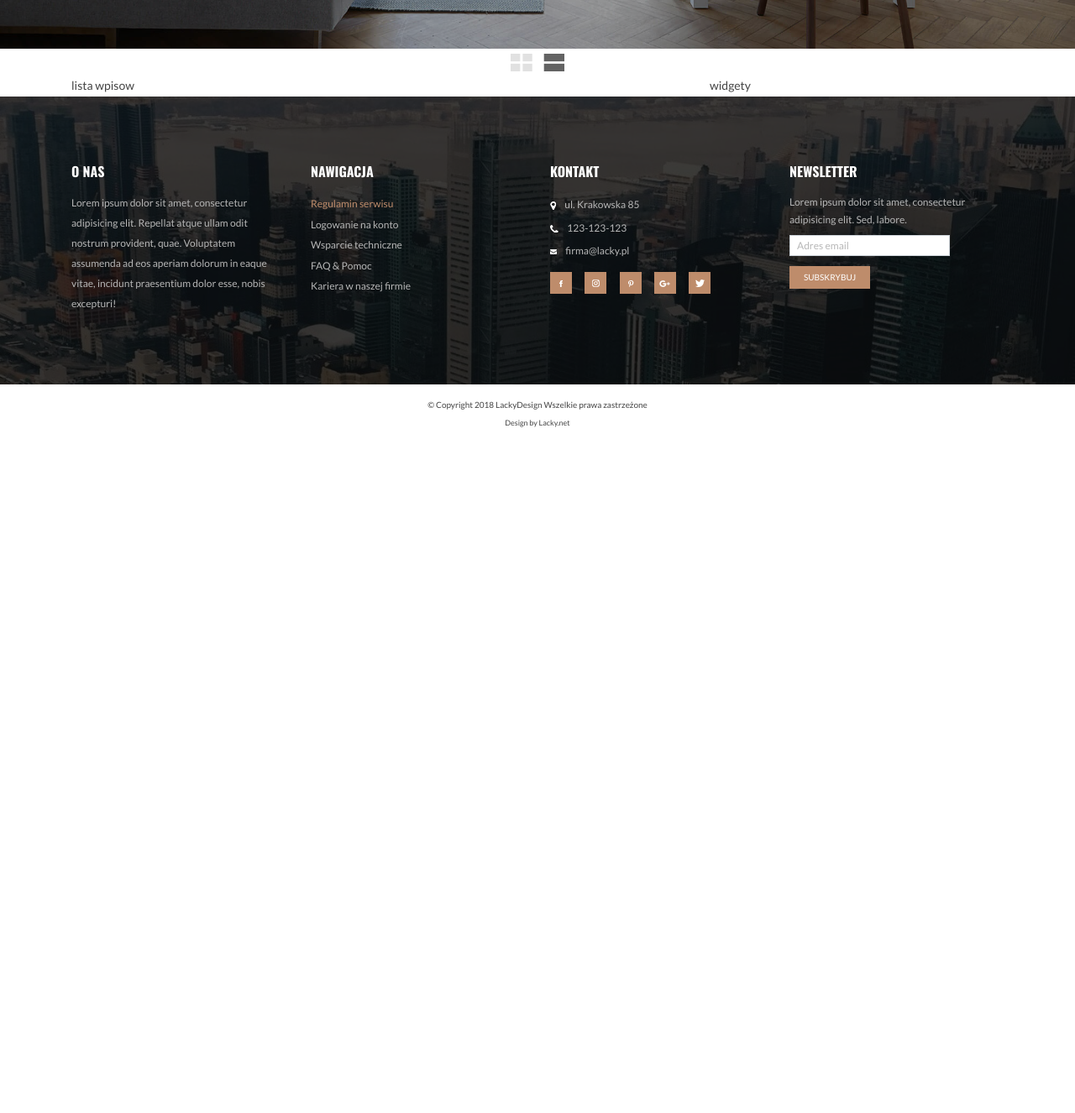
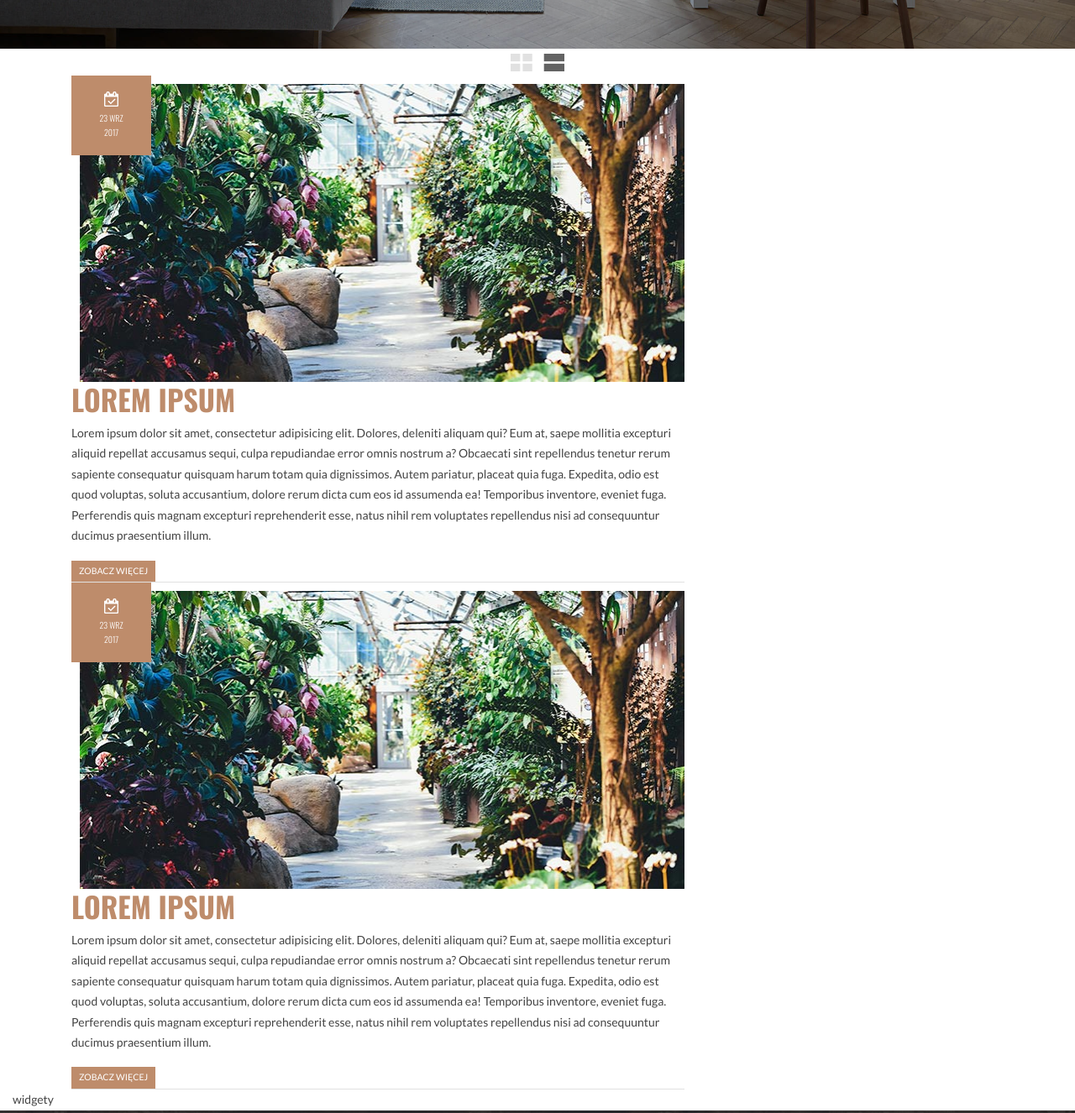
Before and after one commit to MaciejLacky/DesignWeb, a plain HTML site: page WebApplication4/post-list.html in a window 1280 px wide. Shown: the part 600-1926 px from the top of the page at 84% size. Before the commit the page ends 1127 px from the top, so only its background shows below. Drawn offline with nearby package versions, Linux system fonts and the light colour scheme; files whose address does not match are found by name.

Commit message:
add component button to post-list

```diff
--- a/WebApplication4/post-list.html
+++ b/WebApplication4/post-list.html
@@ -13,7 +13,7 @@
     <div class="bg-primary sk-header">
         <div class="container">
             <ul class="nav flex-column flex-md-row justify-content-lg-end text-uppercase">
-                <li class="nav-item sk-header-item-active">
+                <li class="nav-item ">
                     <a class="nav-link sk-header-item-link" href="index.html">Strona główna</a>
                 </li>
                 <li class="nav-item">
@@ -22,7 +22,7 @@
                 <li class="nav-item">
                     <a class="nav-link text-white sk-header-item-link" href="portfolio.html">Usługi</a>
                 </li>
-                <li class="nav-item">
+                <li class="nav-item sk-header-item-active">
                     <a class="nav-link text-white sk-header-item-link" href="post-list.html">Aktualności</a>
                 </li>
                 <li class="nav-item">
@@ -70,14 +70,58 @@
             </div>
             <div class="row">
                 <div class="col-lg-8">
-                    lista wpisow
+                    <div class="sk-post-item">
+                        <div class="sk-post-box">
+                            <div class="text-center bg-primary d-flex align-items-center sk-post-box-date">
+                                <div class="mx-auto sk-post-box-date-body">
+                                    <img class="d-none d-md-block mx-auto" src="images/ui/date-icon.png" alt="kalendarz">
+                                    <span class="text-white d-block sk-post-box-date-value">23 WRZ 2017</span>
+                                </div>
+                            </div>
+                            <div class="sk-post-box-body">
+                                <div class="sk-post-box-img">
+                                    <img class="img-fluid" src="images/posts/post-1.jpg" alt="post 1">
+                                </div>
+
+                            </div>
+                        </div>
+                    </div>
+                    <a class="d-block sk-post-item-link" href="post.html">
+                        <h2 class="text-uppercase sk-post-item-title">lorem ipsum</h2>
+                    </a>
+                    <p>Lorem ipsum dolor sit amet, consectetur adipisicing elit. Dolores, deleniti aliquam qui? Eum at, saepe mollitia excepturi aliquid repellat accusamus sequi, culpa repudiandae error omnis nostrum a? Obcaecati sint repellendus tenetur rerum sapiente consequatur quisquam harum totam quia dignissimos. Autem pariatur, placeat quia fuga. Expedita, odio est quod voluptas, soluta accusantium, dolore rerum dicta cum eos id assumenda ea! Temporibus inventore, eveniet fuga. Perferendis quis magnam excepturi reprehenderit esse, natus nihil rem voluptates repellendus nisi ad consequuntur ducimus praesentium illum.</p>
+                    <button class="btn btn-primary btn-sm text-uppercase text-white sk-post-item-more">Zobacz więcej</button>
+                    <div class="sk-hr"></div>
+                    <div class="sk-post-item">
+                        <div class="sk-post-box">
+                            <div class="text-center bg-primary d-flex align-items-center sk-post-box-date">
+                                <div class="mx-auto sk-post-box-date-body">
+                                    <img class="d-none d-md-block mx-auto" src="images/ui/date-icon.png" alt="kalendarz">
+                                    <span class="text-white d-block sk-post-box-date-value">23 WRZ 2017</span>
+                                </div>
+                            </div>
+                            <div class="sk-post-box-body">
+                                <div class="sk-post-box-img">
+                                    <img class="img-fluid" src="images/posts/post-1.jpg" alt="post 1">
+                                </div>
+
+                            </div>
+                        </div>
+                    </div>
+                    <a class="d-block sk-post-item-link" href="post.html">
+                        <h2 class="text-uppercase sk-post-item-title">lorem ipsum</h2>
+                    </a>
+                    <p>Lorem ipsum dolor sit amet, consectetur adipisicing elit. Dolores, deleniti aliquam qui? Eum at, saepe mollitia excepturi aliquid repellat accusamus sequi, culpa repudiandae error omnis nostrum a? Obcaecati sint repellendus tenetur rerum sapiente consequatur quisquam harum totam quia dignissimos. Autem pariatur, placeat quia fuga. Expedita, odio est quod voluptas, soluta accusantium, dolore rerum dicta cum eos id assumenda ea! Temporibus inventore, eveniet fuga. Perferendis quis magnam excepturi reprehenderit esse, natus nihil rem voluptates repellendus nisi ad consequuntur ducimus praesentium illum.</p>
+                    <button class="btn btn-primary btn-sm text-uppercase text-white sk-post-item-more">Zobacz więcej</button>
+                    <div class="sk-hr"></div>
+                </div>
+            </div>
                 </div>
                 <div class="col-lg-4">
                     widgety
                 </div>
             </div>
-        </div>
-    </div>
+
 
     <!-- Stopka -->
     <div class="sk-footer-top">
--- /dev/null
+++ b/WebApplication4/source/custom/components/_button.scss
@@ -0,0 +1,10 @@
+.btn {
+	font-family: $sk-font-family-secondary;
+}
+
+.btn-sm {
+	padding: .2rem .75rem;
+	letter-spacing: .15rem;
+	font-size: .6rem;
+	line-height: 2;
+}
--- a/WebApplication4/source/custom/components/_components.scss
+++ b/WebApplication4/source/custom/components/_components.scss
@@ -8,3 +8,4 @@
 @import 'service-box';
 @import 'post-box';
 @import 'section-header';
+@import 'button';
```
Also changed, not shown: WebApplication4/images/posts/post-1.jpg (added), WebApplication4/images/posts/post-2.jpg (added), WebApplication4/images/posts/post-mini-1.png (added), WebApplication4/images/posts/post-mini-2.png (added), WebApplication4/images/posts/post-mini-3.png (added), WebApplication4/images/ui/view-grid.png (renamed from WebApplication4/images/view-grid.png), WebApplication4/images/ui/view-list.png (renamed from WebApplication4/images/view-list.png), 1 other file.
